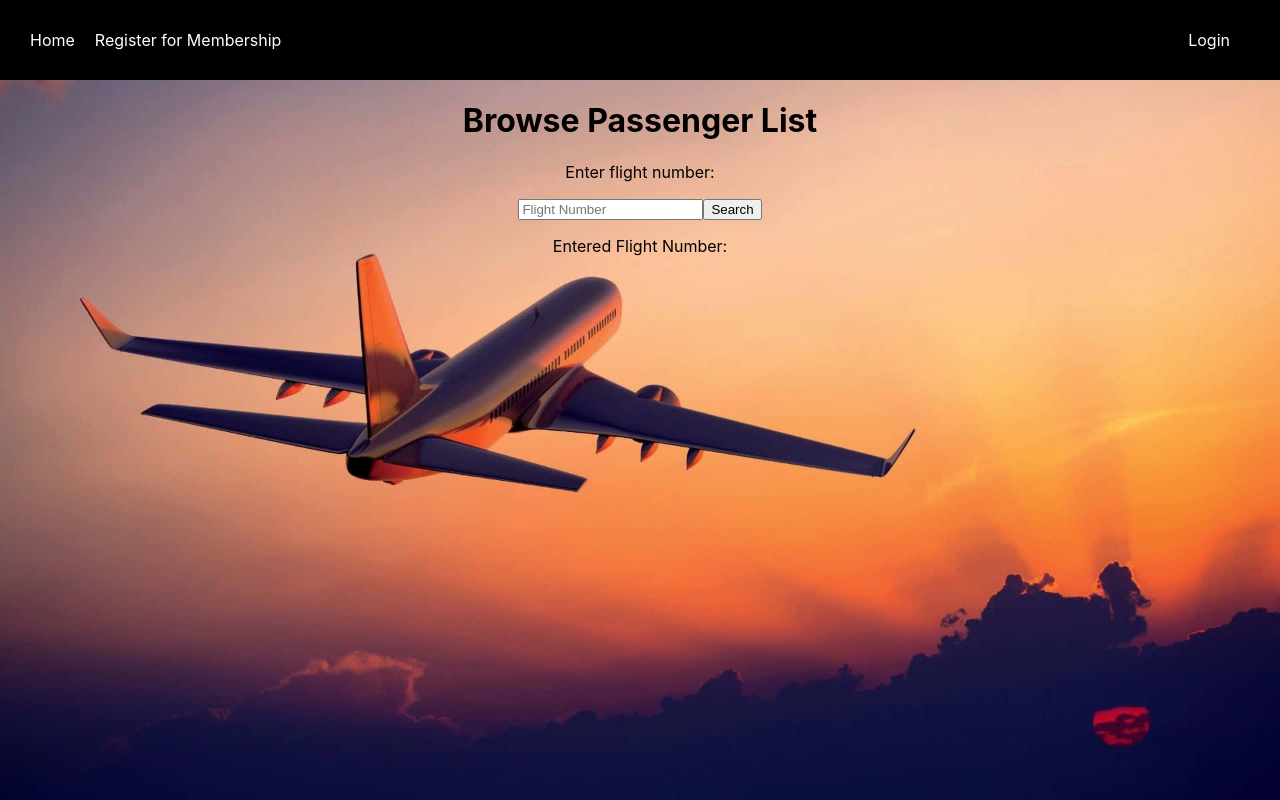
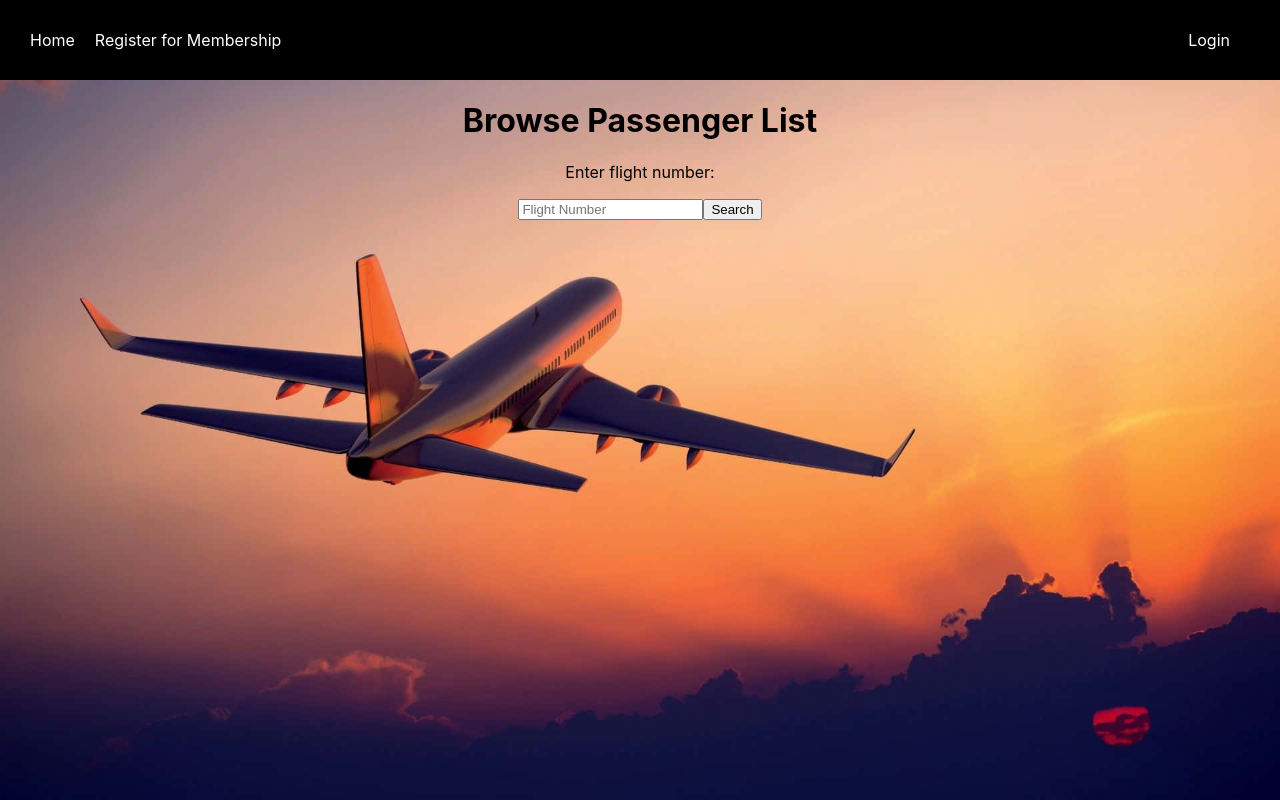
Before and after one commit to abedinmus/ensf614finalproject, a React (Create React App) app: page /browse-passenger-list in a window 1280 px wide. Built offline with nearby package versions, Linux system fonts and the light colour scheme.

Commit message:
Home and BrowsePassengerList

```diff
--- a/src/components/BrowsePassengerList.js
+++ b/src/components/BrowsePassengerList.js
@@ -1,19 +1,21 @@
 // BrowsePassengerList.js
 
 import React, { useState } from 'react';
-import { useNavigate } from 'react-router-dom';
+
 
 function BrowsePassengerList() {
-    const navigate = useNavigate();
+
     const [flightNumber, setFlightNumber] = useState(''); // State to store the flight number
+    const [showFlightNumber, setShowFlightNumber] = useState(false); // State to control display of the flight number
 
     const handleBrowsePassengerClick = () => {
-      navigate('/pass');
-      // Can also use flightNumber here to do something (like fetching data)
+
+      setShowFlightNumber(true); // Set to true to display the flight number
     };
 
     const handleInputChange = (event) => {
       setFlightNumber(event.target.value); // Update the state when the input changes
+      setShowFlightNumber(false); // Reset display state when input changes
     };
 
     return (
@@ -28,8 +30,10 @@ function BrowsePassengerList() {
         />
         <button onClick={handleBrowsePassengerClick}>Search</button>
 
-        {/* Display the entered flight number */}
-        <p>Entered Flight Number: {flightNumber}</p>
+        {/* Conditionally display the entered flight number */}
+        {showFlightNumber && <p>{flightNumber}</p>}
+        {/* OK. so we want to send 'flightnumber' to the database do an SQL query and
+        select all passengers where FlightID = 'flightnumber' and generate a table*/}
       </div>
     );
 }
--- a/src/components/Home.js
+++ b/src/components/Home.js
@@ -1,5 +1,4 @@
 import React from 'react';
-import background from '../images/wallpaper2.jpeg';
 import { useNavigate } from 'react-router-dom'; // Import useNavigate
 import { useState } from 'react'; // Import useState
 import { useQuery } from 'react-query';
```
